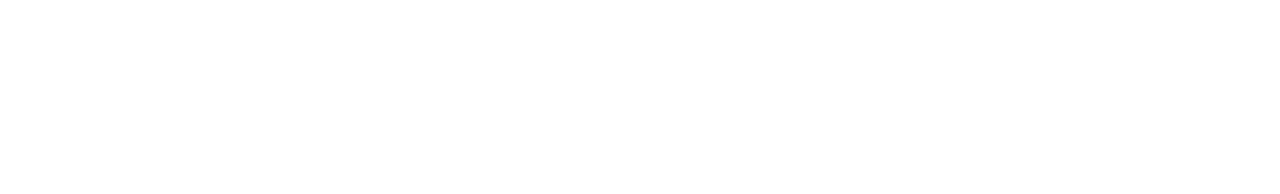
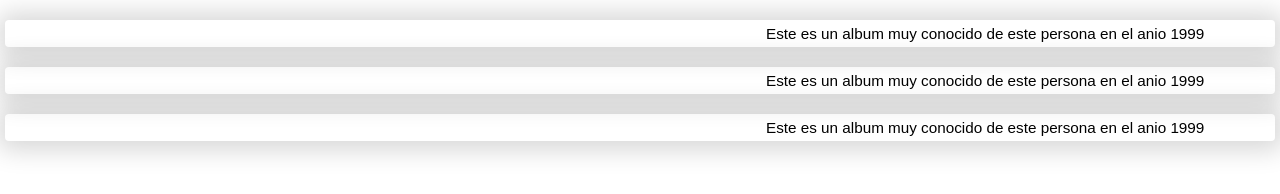
Before and after one commit to halinyer/hyperblog, a plain HTML site: page index.html in a window 1280 px wide. Drawn offline with Linux system fonts and the light colour scheme.

Commit message:
create card

```diff
--- a/index.html
+++ b/index.html
@@ -9,5 +9,44 @@
 </head>
 <body>
 
+    <header>
+        <div class="logo">
+
+        </div>
+        <nav>
+
+        </nav>
+    </header>
+
+    <main>
+        <section>
+            <div class="card">
+                <div class="image">
+
+                </div>
+                <div class="info">
+                    <p>Este es un album muy conocido de este persona en el anio 1999</p>
+                </div>
+            </div>
+
+            <div class="card">
+                <div class="image">
+
+                </div>
+                <div class="info">
+                    <p>Este es un album muy conocido de este persona en el anio 1999</p>
+                </div>
+            </div>
+
+            <div class="card">
+                <div class="image">
+
+                </div>
+                <div class="info">
+                    <p>Este es un album muy conocido de este persona en el anio 1999</p>
+                </div>
+            </div>
+        </section>
+    </main>
 </body>
 </html>
--- a/style/style.css
+++ b/style/style.css
@@ -2,6 +2,45 @@
 *{
     border: 0px;
     padding: 0px;
+    margin: 0;
     font-size: 62.5%;
     font-family: Arial, Helvetica, sans-serif;
+    box-sizing: border-box;
 }
+
+:root {
+    --padding-mobil:10px;
+}
+
+html{
+    font-size: 16rem;
+}
+
+
+
+main{
+  display: flex;
+  flex-wrap: wrap;
+  width: 100%;
+}
+
+
+section{
+    width: 100%;
+    padding: 0px 5px;
+
+}
+
+
+.card{
+
+   width: 100%;
+   border-radius: 4px;
+   display: grid;
+   grid-template-columns: 60% 1fr;
+   margin-top: 20px;
+   padding: 5px;
+   box-shadow: 1px 1px 26px 8px rgba(0, 0, 0, 0.16);
+   -moz-box-shadow: 1px 1px 26px 8px rgba(0, 0, 0, 0.16);
+   -webkit-box-shadow: 1px 1px 26px 8px rgba(0, 0, 0, 0.16);
+}
```
